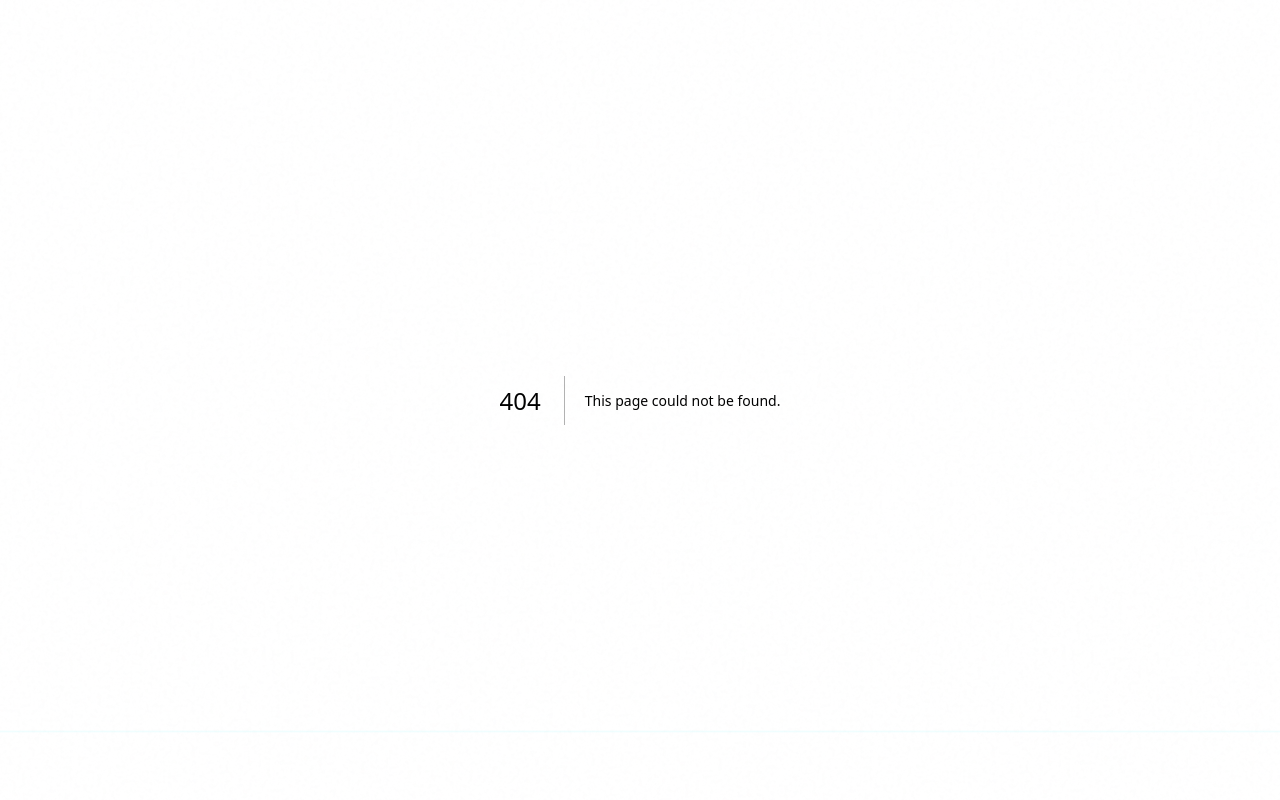
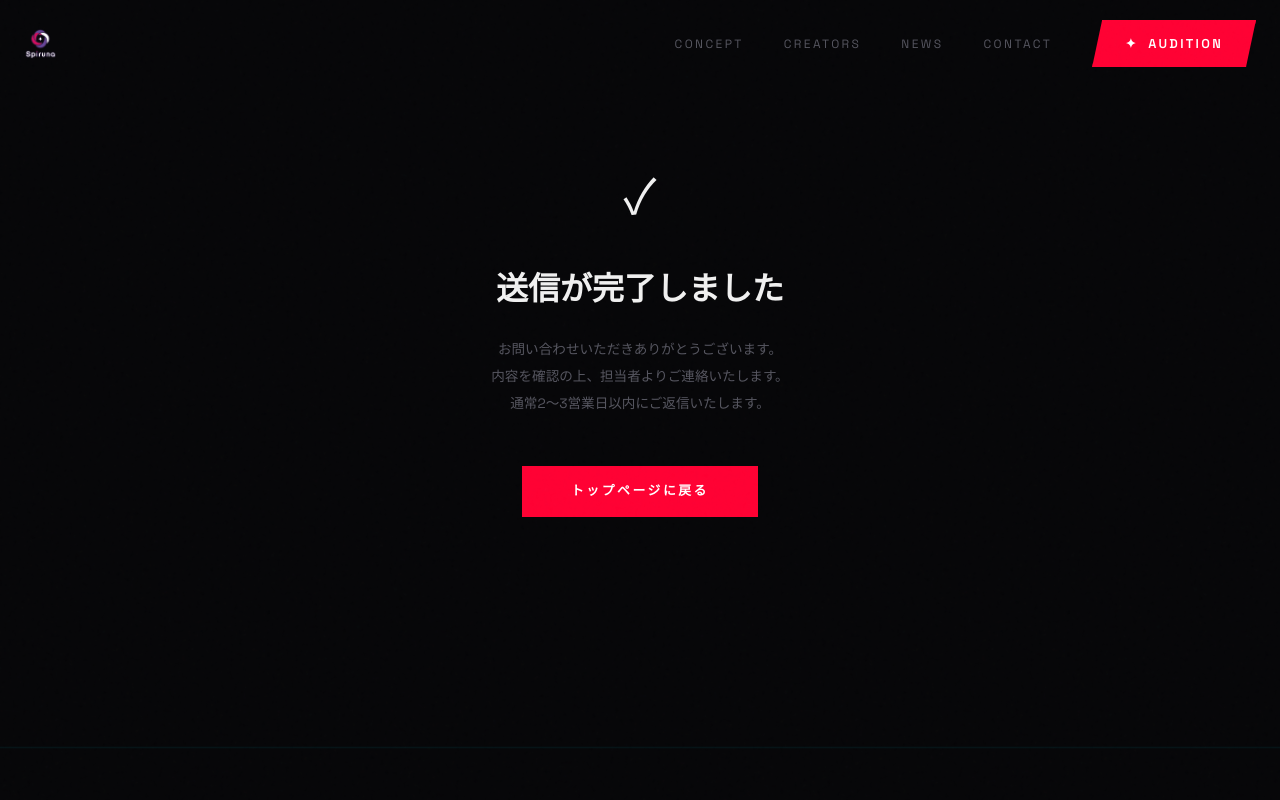
Before and after one commit to enterfans001-eng/spiruna-site, a Next.js app: page /contact/thanks in a window 1280 px wide. Before the commit this address had no page. Shown: the top 800 px of the page. Built offline with nearby package versions, Linux system fonts and the light colour scheme; a web font is replaced by a local one.

Commit message:
Add contact form email submission to info@spiruna.jp
FormSubmit.coを使用してお問い合わせフォームからinfo@spiruna.jpへ
メール送信を実装。送信完了ページも追加。

Co-Authored-By: Claude Opus 4.6 <noreply@anthropic.com>

```diff
--- a/app/contact/ContactContent.tsx
+++ b/app/contact/ContactContent.tsx
@@ -100,6 +100,7 @@ export default function ContactContent() {
                 key={type}
                 className="type-btn"
                 onClick={() => setFormType(type)}
+                type="button"
                 style={{
                   padding: "0.7rem 2.5rem",
                   fontSize: "0.8rem", letterSpacing: "0.15em", fontWeight: 600,
@@ -114,14 +115,24 @@ export default function ContactContent() {
           </div>
 
           {/* Form */}
-          <form onSubmit={(e) => e.preventDefault()} style={{ display: "flex", flexDirection: "column", gap: "1.75rem" }}>
+          <form
+            action="https://formsubmit.co/info@spiruna.jp"
+            method="POST"
+            style={{ display: "flex", flexDirection: "column", gap: "1.75rem" }}
+          >
+            {/* FormSubmit settings */}
+            <input type="hidden" name="_subject" value="【SPIRUNA】お問い合わせがありました" />
+            <input type="hidden" name="_next" value="https://spiruna.jp/contact/thanks" />
+            <input type="hidden" name="_captcha" value="true" />
+            <input type="hidden" name="_template" value="table" />
+            <input type="hidden" name="お問い合わせ種別" value={formType === "corporate" ? "法人" : "個人"} />
 
             {/* Corporate fields */}
             {formType === "corporate" && (
               <>
                 <div>
                   <label style={labelStyle}>会社名{requiredMark}</label>
-                  <input className="contact-input" type="text" placeholder="株式会社○○" required style={inputStyle} />
+                  <input name="会社名" className="contact-input" type="text" placeholder="株式会社○○" required style={inputStyle} />
                 </div>
 
                 <div>
@@ -129,6 +140,7 @@ export default function ContactContent() {
                   <div style={{ display: "flex", gap: "0.75rem", marginBottom: "0.75rem", alignItems: "center" }}>
                     <span style={{ fontSize: "0.75rem", color: "var(--text-muted)", flexShrink: 0 }}>〒</span>
                     <input
+                      name="郵便番号"
                       className="contact-input"
                       type="text"
                       placeholder="1234567"
@@ -142,41 +154,41 @@ export default function ContactContent() {
                     </span>
                   </div>
                   <div style={{ display: "grid", gridTemplateColumns: "1fr 1fr", gap: "0.75rem", marginBottom: "0.75rem" }}>
-                    <input className="contact-input" type="text" placeholder="都道府県" value={address.pref} onChange={(e) => setAddress({ ...address, pref: e.target.value })} style={inputStyle} />
-                    <input className="contact-input" type="text" placeholder="市区町村" value={address.city} onChange={(e) => setAddress({ ...address, city: e.target.value })} style={inputStyle} />
+                    <input name="都道府県" className="contact-input" type="text" placeholder="都道府県" value={address.pref} onChange={(e) => setAddress({ ...address, pref: e.target.value })} style={inputStyle} />
+                    <input name="市区町村" className="contact-input" type="text" placeholder="市区町村" value={address.city} onChange={(e) => setAddress({ ...address, city: e.target.value })} style={inputStyle} />
                   </div>
-                  <input className="contact-input" type="text" placeholder="番地・建物名" value={addressDetail} onChange={(e) => setAddressDetail(e.target.value)} style={inputStyle} />
+                  <input name="番地・建物名" className="contact-input" type="text" placeholder="番地・建物名" value={addressDetail} onChange={(e) => setAddressDetail(e.target.value)} style={inputStyle} />
                 </div>
 
                 <div>
                   <label style={labelStyle}>URL</label>
-                  <input className="contact-input" type="url" placeholder="https://example.com" style={inputStyle} />
+                  <input name="URL" className="contact-input" type="url" placeholder="https://example.com" style={inputStyle} />
                 </div>
 
                 <div style={{ display: "grid", gridTemplateColumns: "1fr 1fr", gap: "0.75rem" }}>
                   <div>
                     <label style={labelStyle}>お名前{requiredMark}</label>
-                    <input className="contact-input" type="text" placeholder="山田 太郎" required style={inputStyle} />
+                    <input name="お名前" className="contact-input" type="text" placeholder="山田 太郎" required style={inputStyle} />
                   </div>
                   <div>
                     <label style={labelStyle}>フリガナ{requiredMark}</label>
-                    <input className="contact-input" type="text" placeholder="ヤマダ タロウ" required style={inputStyle} />
+                    <input name="フリガナ" className="contact-input" type="text" placeholder="ヤマダ タロウ" required style={inputStyle} />
                   </div>
                 </div>
 
                 <div>
                   <label style={labelStyle}>部署</label>
-                  <input className="contact-input" type="text" placeholder="マーケティング部" style={inputStyle} />
+                  <input name="部署" className="contact-input" type="text" placeholder="マーケティング部" style={inputStyle} />
                 </div>
 
                 <div style={{ display: "grid", gridTemplateColumns: "1fr 1fr", gap: "0.75rem" }}>
                   <div>
                     <label style={labelStyle}>メールアドレス{requiredMark}</label>
-                    <input className="contact-input" type="email" placeholder="info@example.com" required style={inputStyle} />
+                    <input name="メールアドレス" className="contact-input" type="email" placeholder="info@example.com" required style={inputStyle} />
                   </div>
                   <div>
                     <label style={labelStyle}>電話番号{requiredMark}</label>
-                    <input className="contact-input" type="tel" placeholder="03-1234-5678" required style={inputStyle} />
+                    <input name="電話番号" className="contact-input" type="tel" placeholder="03-1234-5678" required style={inputStyle} />
                   </div>
                 </div>
 
@@ -190,7 +202,7 @@ export default function ContactContent() {
                         background: "var(--surface)", border: "1px solid var(--border)",
                         color: "var(--text-muted)",
                       }}>
-                        <input type="radio" name="category" value={cat} required style={{ accentColor: "var(--red)" }} />
+                        <input type="radio" name="項目" value={cat} required style={{ accentColor: "var(--red)" }} />
                         {cat}
                       </label>
                     ))}
@@ -205,27 +217,27 @@ export default function ContactContent() {
                 <div style={{ display: "grid", gridTemplateColumns: "1fr 1fr", gap: "0.75rem" }}>
                   <div>
                     <label style={labelStyle}>お名前{requiredMark}</label>
-                    <input className="contact-input" type="text" placeholder="山田 太郎" required style={inputStyle} />
+                    <input name="お名前" className="contact-input" type="text" placeholder="山田 太郎" required style={inputStyle} />
                   </div>
                   <div>
                     <label style={labelStyle}>フリガナ{requiredMark}</label>
-                    <input className="contact-input" type="text" placeholder="ヤマダ タロウ" required style={inputStyle} />
+                    <input name="フリガナ" className="contact-input" type="text" placeholder="ヤマダ タロウ" required style={inputStyle} />
                   </div>
                 </div>
 
                 <div>
                   <label style={labelStyle}>SNSのURL</label>
-                  <input className="contact-input" type="url" placeholder="https://twitter.com/yourname" style={inputStyle} />
+                  <input name="SNSのURL" className="contact-input" type="url" placeholder="https://twitter.com/yourname" style={inputStyle} />
                 </div>
 
                 <div style={{ display: "grid", gridTemplateColumns: "1fr 1fr", gap: "0.75rem" }}>
                   <div>
                     <label style={labelStyle}>メールアドレス{requiredMark}</label>
-                    <input className="contact-input" type="email" placeholder="your@email.com" required style={inputStyle} />
+                    <input name="メールアドレス" className="contact-input" type="email" placeholder="your@email.com" required style={inputStyle} />
                   </div>
                   <div>
                     <label style={labelStyle}>電話番号</label>
-                    <input className="contact-input" type="tel" placeholder="090-1234-5678" style={inputStyle} />
+                    <input name="電話番号" className="contact-input" type="tel" placeholder="090-1234-5678" style={inputStyle} />
                   </div>
                 </div>
 
@@ -239,7 +251,7 @@ export default function ContactContent() {
                         background: "var(--surface)", border: "1px solid var(--border)",
                         color: "var(--text-muted)",
                       }}>
-                        <input type="radio" name="category" value={cat} required style={{ accentColor: "var(--red)" }} />
+                        <input type="radio" name="項目" value={cat} required style={{ accentColor: "var(--red)" }} />
                         {cat}
                       </label>
                     ))}
@@ -252,6 +264,7 @@ export default function ContactContent() {
             <div>
               <label style={labelStyle}>お問い合わせ内容{requiredMark}</label>
               <textarea
+                name="お問い合わせ内容"
                 className="contact-textarea"
                 placeholder="お問い合わせ内容をご記入ください"
                 required
--- /dev/null
+++ b/app/contact/thanks/page.tsx
@@ -0,0 +1,46 @@
+import Link from "next/link";
+import Header from "@/components/Header";
+import Footer from "@/components/Footer";
+
+export const metadata = {
+  title: "送信完了 | SPIRUNA",
+};
+
+export default function ThanksPage() {
+  return (
+    <>
+      <Header />
+      <main style={{ background: "var(--bg)", minHeight: "100vh", paddingTop: "10rem", paddingBottom: "5rem" }}>
+        <div style={{ maxWidth: "40rem", margin: "0 auto", padding: "0 1.5rem", textAlign: "center" }}>
+          <p style={{ fontSize: "3rem", marginBottom: "1.5rem" }}>✓</p>
+          <h1 style={{
+            fontFamily: "var(--font-serif)",
+            fontSize: "clamp(1.5rem, 3vw, 2rem)", fontWeight: 700, marginBottom: "1.5rem",
+          }}>
+            送信が完了しました
+          </h1>
+          <p style={{ fontSize: "0.85rem", lineHeight: 2, color: "var(--text-muted)", marginBottom: "3rem" }}>
+            お問い合わせいただきありがとうございます。<br />
+            内容を確認の上、担当者よりご連絡いたします。<br />
+            通常2〜3営業日以内にご返信いたします。
+          </p>
+          <Link
+            href="/"
+            style={{
+              display: "inline-block",
+              padding: "0.9rem 3rem",
+              background: "var(--red)", color: "#fff",
+              fontSize: "0.8rem", letterSpacing: "0.2em", fontWeight: 700,
+              border: "1px solid var(--red)",
+              textDecoration: "none",
+              transition: "background 0.2s, transform 0.2s",
+            }}
+          >
+            トップページに戻る
+          </Link>
+        </div>
+      </main>
+      <Footer />
+    </>
+  );
+}
```
